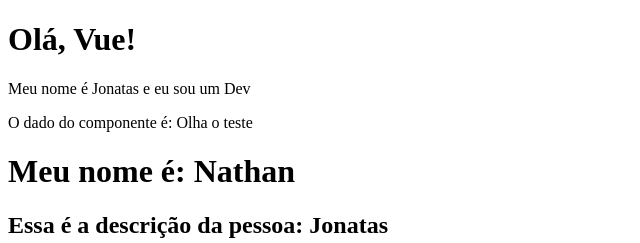
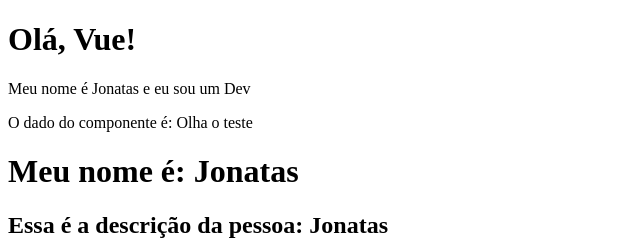
Before and after one commit to Jonatas00/VueLearning, a Vue app in the folder 2projetoVue/: page / in a window 1280 px wide. Shown: the top 243 px of the page, without its empty margins (0-640 px from the left). Built offline with nearby package versions, Linux system fonts and the light colour scheme.

Commit message:
add Methods

```diff
--- a/2projetoVue/src/components/LifeCycle.vue
+++ b/2projetoVue/src/components/LifeCycle.vue
@@ -8,17 +8,28 @@ export default {
     data() {
         return {
             nome: 'Ainda não sei'
+
         }
+
     },
     created() {
         setTimeout(() => {
-            this.nome = 'Jonatas'
+            this.nome = 'Nathan'
         }, 1000);
+
+        this.lifeCycle()
     },
     mounted() {
         setTimeout(() => {
-            this.nome = 'Nathan'
+            this.nome = 'Jonatas'
         }, 2000);
+
+        this.lifeCycle()
+    },
+    methods: {
+        lifeCycle() {
+            console.log("executou")
+        }
     }
 }
 </script>
```
